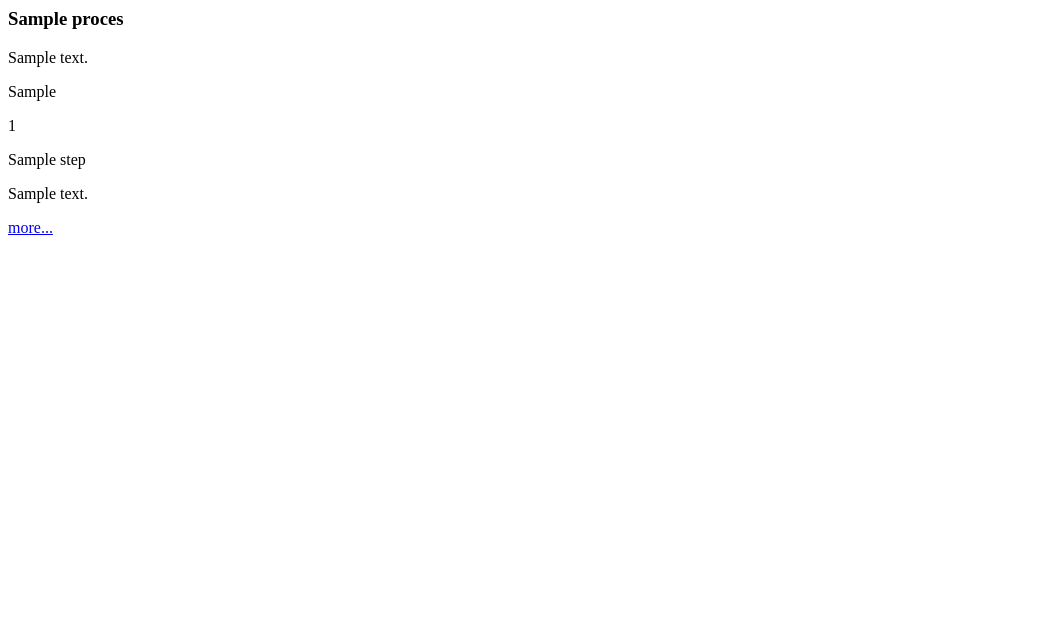
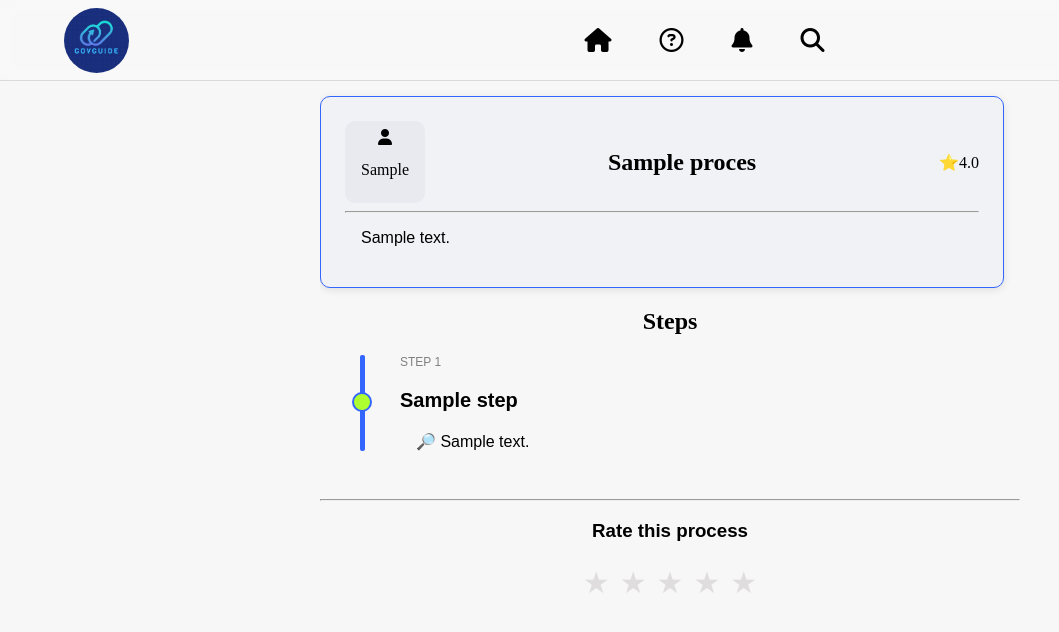
Before and after one commit to abdulaziz-moh/GovGuide, a Django app: page /processes/process_detail/1/ in a window 1280 px wide. Shown: the top 632 px of the page, without its empty margins (0-1059 px from the left). Run offline with Django 5.2, Linux system fonts and the light colour scheme; tables that the repository leaves empty hold one stand-in row (values such as "Sample post"); some libraries are stand-ins or nearby versions.

Commit message:
add a feature template for detail view of a process

```diff
--- /dev/null
+++ b/processes/static/processes/css/detail_style.css
@@ -0,0 +1,135 @@
+.process-section{
+    background-color: #f0f2f6;
+    padding: 1.5rem;
+    margin-top: 1rem;
+    margin-right: 1rem;
+
+    border-radius: 10px;
+    box-shadow: 0 2px 8px rgba(0,0,0,0.1);
+    border: 1px solid #3366ff;
+}
+.process-section #process-description{
+    margin-left: 1rem;
+    font-family: sans-serif;
+    font-size: 1rem;
+}
+.title{
+    display: flex;
+    align-items: center;
+    justify-content: space-between;
+}
+.title p{
+
+}
+.title h2{
+
+}
+.title .profile{
+    background-color: #e8eaf0;
+    display: flex;
+    flex-direction: column;
+    align-items: center;
+    justify-content: center;
+    padding: 0.5rem 1rem;
+    border-radius: 10px;
+}
+
+/* ============================= Steps section ========================== */
+#step-text{
+    display: flex;
+    align-items: center;
+    justify-content: center;
+
+}
+.steps-section{
+    /* background-color: aqua; */
+    font-family: sans-serif;
+    margin-left: 5rem; /* make space for the line */
+    margin-right: 1rem;
+    position: relative; /* Keep this to create a positioning context for a different element */
+
+}
+
+/* vertical line */
+.steps-section::before {
+    content: '';
+    position: absolute;
+    top: 0;
+    left: -2.5rem;
+    bottom: 0;
+    width: 5px;
+    background-color: #3366ff;
+    border-radius: 2px;
+}
+
+/* circle marker */
+.steps-section::after {
+    content: '';
+    position: absolute;
+    top: 2.3rem; /* adjust to match first step */
+    left: -3rem;
+    width: 1rem;
+    height: 1rem;
+    background-color: greenyellow;
+    border-radius: 50%;
+    border: 2px solid #3366ff; /* optional: match line color */
+}
+
+
+
+
+
+.steps-section #order_number{
+    /* background-color: greenyellow; */
+    color:gray;
+    font-size: 12px;
+}
+.steps-section #step_name{
+    /* background-color: yellow; */
+    font-size: 20px;
+    font-weight: bold;
+}
+.steps-section #description{
+    /* background-color: aqua; */
+    margin-left: 1rem;
+    margin-bottom: 3rem;
+
+
+}
+
+
+:root {
+  --star-size: 30px;
+  --star-color-gray: #dfdddd;
+  --star-color-gold: #ffc107;
+}
+
+.rating {
+  display: flex;
+  flex-direction: row-reverse; /* Reverse the order of stars */
+  justify-content: center;
+  margin-bottom: 1rem;
+}
+
+.rating > input {
+  display: none; /* Hide the actual radio buttons */
+}
+
+.rating > label {
+  cursor: pointer;
+  color: var(--star-color-gray);
+  font-size: var(--star-size);
+  padding: 5px;
+  transition: color 0.2s; /* Smooth color transition */
+}
+
+/* Style the stars on hover */
+.rating > input:not(:checked) ~ label:hover,
+.rating > input:not(:checked) ~ label:hover ~ label {
+  color: var(--star-color-gold);
+}
+
+/* Style the stars when a rating is selected */
+.rating > input:checked ~ label {
+  color: var(--star-color-gold);
+}
--- a/processes/templates/processes/detail.html
+++ b/processes/templates/processes/detail.html
@@ -1,14 +1,56 @@
-    <div>
-        <h3>{{ process.title }}</h3>
-        <p>{{ process.description }}</p>
-        <p>{{ process.average_rating }}</p>
-        <p>{{ process.created_by.first_name }}</p>
+{% extends "processes/base_process.html" %}
+{% load static %}
+{% block head %}
+    <link rel="stylesheet" href="{% static 'processes/css/detail_style.css' %}">
+    <title>Process detail</title>
+{% endblock %}
+
+
+{% block main-content %}
+    <div class="process-section">
+        <div class="title">
+            <div class="profile">
+                {% if process.image %}
+                    <img src="{{ process.image.url }}" alt="Post Image" class="post-image">
+                {% else %}
+                    <i class="fa-solid fa-user"></i>
+                {% endif %}
+                <p>{{ process.created_by.first_name }}</p>
+            </div>
+            <h2>{{ process.title }}</h2>
+            <p>⭐{{ process.avg_rating }}</p>
+        </div>
+        <hr>
+        <p id="process-description">{{ process.description }}</p>
+    </div>
+
+    {% if process.steps.all %}
+        <h2 id="step-text">Steps</h2>
+    {% else %}
+        <h2 id="step-text">No Steps!</h2>
+    {% endif %}
         {% for val in process.steps.all %}
-            <p>{{ val.order_number }}</p>
-            <p>{{ val.step_name }}</p>
-            <p>{{ val.description }}</p>
+            <div class="steps-section">
+
+                <p id="order_number">STEP {{ val.order_number }}</p>
+                <p id="step_name">{{ val.step_name }}</p>
+                <p id="description">🔎 {{ val.description }}</p>
+            </div>
+
         {% endfor %}
-        {% comment %} <p>{{ process.average_rating }}</p> {% endcomment %}
+    <hr style="margin-bottom:1rem">
+    <h3 style="font-family: sans-serif; display:grid; justify-content:center;">Rate this process </h3>
+<form class="rating">
+    <input type="radio" id="star5" name="rating" value="5" />
+    <label for="star5" title="5 stars">&#9733;</label>
+    <input type="radio" id="star4" name="rating" value="4" />
+    <label for="star4" title="4 stars">&#9733;</label>
+    <input type="radio" id="star3" name="rating" value="3" />
+    <label for="star3" title="3 stars">&#9733;</label>
+    <input type="radio" id="star2" name="rating" value="2" />
+    <label for="star2" title="2 stars">&#9733;</label>
+    <input type="radio" id="star1" name="rating" value="1" />
+    <label for="star1" title="1 star">&#9733;</label>
+</form>
 
-        <a href = "{% url 'process_detail' process.pk %}">more...</a>
-    </div>
+{% endblock %}
--- a/processes/templates/processes/partials/process_items.html
+++ b/processes/templates/processes/partials/process_items.html
@@ -17,6 +17,7 @@
         {% if process.image %}
             <img src="{{ process.image.url }}" alt="Post Image" class="post-image">
         {% endif %}
+        <a style="text-decoration:none;" href = "{% url 'process_detail' process.pk %}">more...</a>
     </div>
 </div>
 {% endfor %}
```
